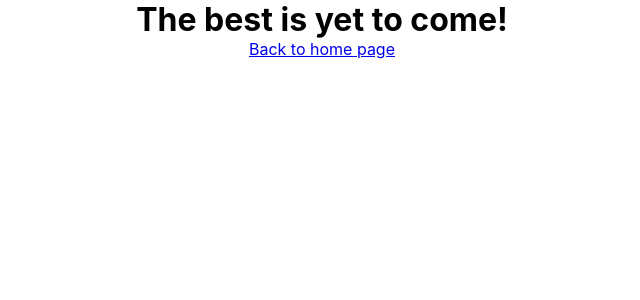
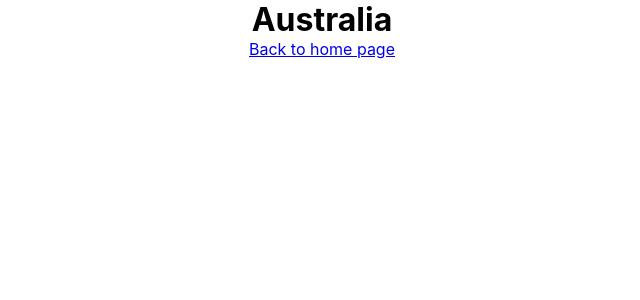
Before and after one commit to lisalenguyen/kodflix, a React (Create React App) app: page /australia in a window 1280 px wide. Shown: the top 300 px of the page, without its empty margins (318-958 px from the left). Built offline with nearby package versions, Linux system fonts and the light colour scheme.

Commit message:
#14 TV Show Title on Details Page (#1)

```diff
--- a/src/App.js
+++ b/src/App.js
@@ -10,7 +10,7 @@ function App() {
     <Router>
       <div className="App">
         <Route exact path='/' component={Countries} />
-        <Route exact path='/:details' component={Details} />
+        <Route exact path='/:countryId' component={Details} />
       </div>
     </Router>
   );
--- a/src/Details.js
+++ b/src/Details.js
@@ -1,28 +1,28 @@
 import React from 'react';
 import { Link } from 'react-router-dom';
+import getCountries from './countries-get'
 
 export default class Details extends React.Component {
 
     constructor() {
         super();
         this.state = {
-            welcomeMessage: 'Welcome to the details page, WIP :)'
+            country: {}
         };
     }
 
     componentDidMount() {
-        setTimeout(() => {
-            this.setState({
-                welcomeMessage: 'The best is yet to come!'
-            });
-        }, 3000);
+        let countryId = this.props.match.params.countryId;
+        let country = getCountries()
+            .find((country) => country.id === countryId);
+        this.setState({ country });
     }
 
     render() {
         return (
-        <div><h1>{this.state.welcomeMessage}</h1>
-            <Link to='/'>Back to home page</Link>
-        </div>
+            <div><h1>{this.state.country.name}</h1>
+                <Link to='/'>Back to home page</Link>
+            </div>
         );
     }
 }
```
